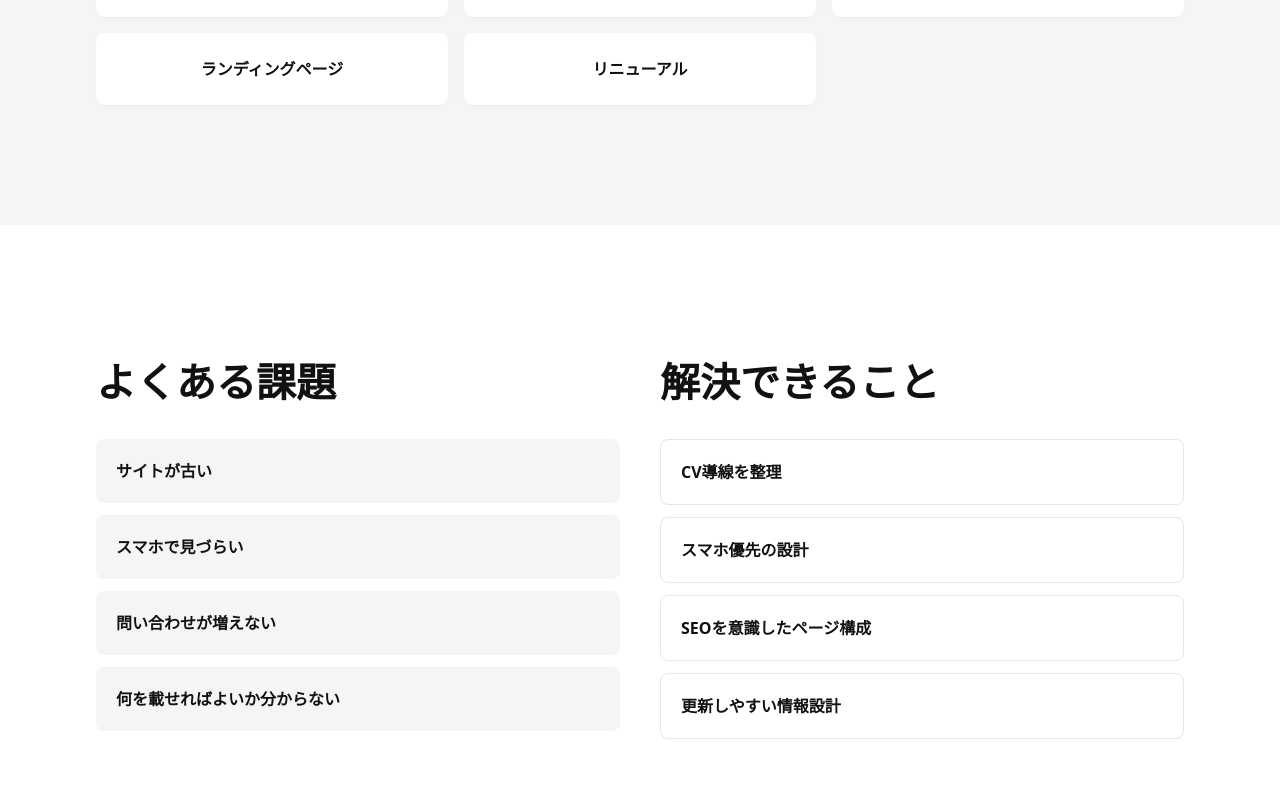
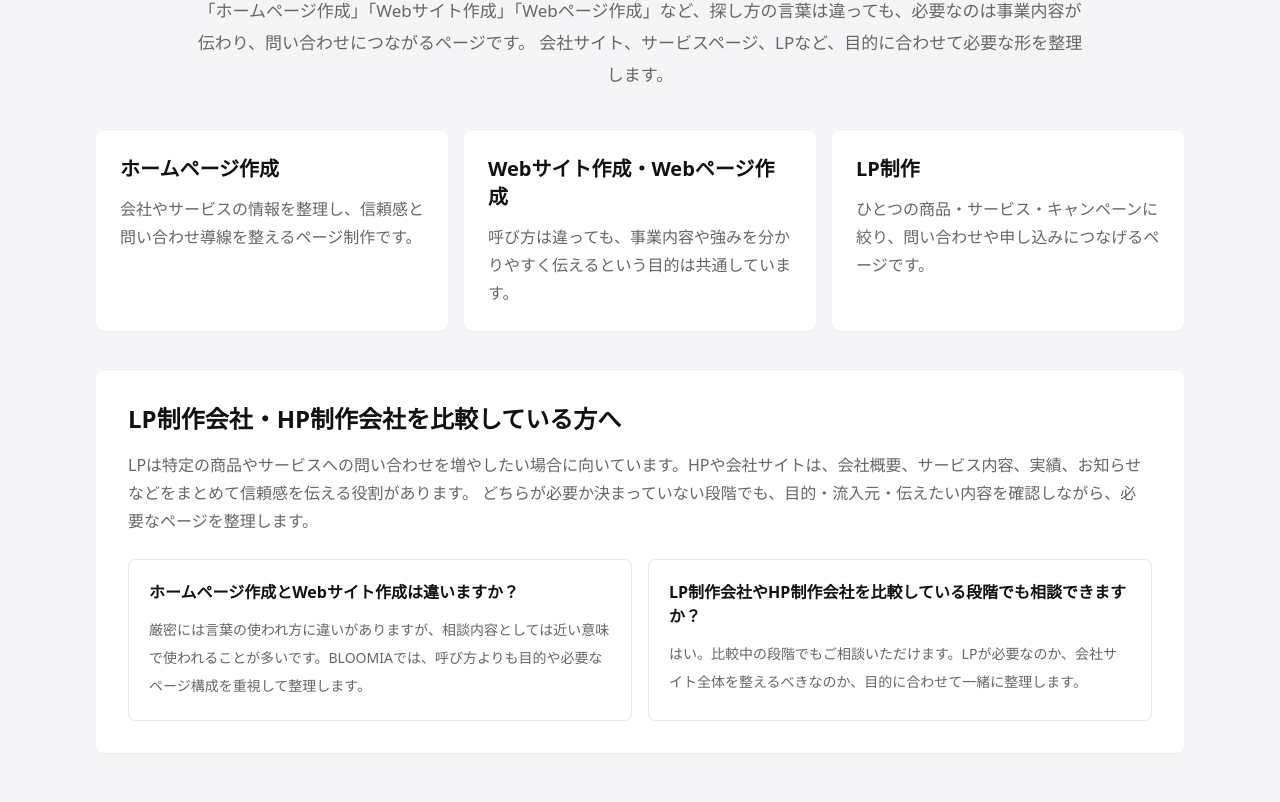
Before and after one commit to iwamitsuco/officialSite, a Next.js app: page /services/website in a window 1280 px wide. Shown: the part 2038-2840 px from the top of the page. Built offline with nearby package versions, Linux system fonts and the light colour scheme.

Commit message:
Add website SEO intent section

```diff
--- a/app/services/website/page.tsx
+++ b/app/services/website/page.tsx
@@ -5,8 +5,9 @@ import { createMetadata } from "@/lib/seo";
 const service = getServiceBySlug("website");
 
 export const metadata = createMetadata({
-  title: "ホームページ制作",
-  description: "公式サイト、ブログ、ECサイト、LPまで、問い合わせにつながる構成で制作します。",
+  title: "ホームページ作成・Webサイト作成",
+  description:
+    "ホームページ作成、Webサイト作成、Webページ作成、LP制作まで、目的に合わせて問い合わせにつながる構成で制作します。",
   path: "/services/website"
 });
 
--- a/components/sections/ServiceDetailPage.tsx
+++ b/components/sections/ServiceDetailPage.tsx
@@ -36,6 +36,7 @@ export function ServiceDetailPage({ service }: ServiceDetailPageProps) {
       </section>
       {service.slug === "web-advertising" ? <WebAdTypesSection /> : null}
       {service.slug === "website" ? <LandingPageStrategySection /> : null}
+      {service.slug === "website" ? <WebsiteSearchIntentSection /> : null}
       <section className="section-space bg-apple-gray">
         <div className="container-site">
           <SectionTitle title="対応内容" align="center" />
@@ -95,6 +96,78 @@ export function ServiceDetailPage({ service }: ServiceDetailPageProps) {
       </section>
       <CTASection />
     </>
+  );
+}
+
+function WebsiteSearchIntentSection() {
+  const comparisonItems = [
+    {
+      title: "ホームページ作成",
+      description: "会社やサービスの情報を整理し、信頼感と問い合わせ導線を整えるページ制作です。"
+    },
+    {
+      title: "Webサイト作成・Webページ作成",
+      description: "呼び方は違っても、事業内容や強みを分かりやすく伝えるという目的は共通しています。"
+    },
+    {
+      title: "LP制作",
+      description: "ひとつの商品・サービス・キャンペーンに絞り、問い合わせや申し込みにつなげるページです。"
+    }
+  ];
+
+  const faqItems = [
+    {
+      question: "ホームページ作成とWebサイト作成は違いますか？",
+      answer:
+        "厳密には言葉の使われ方に違いがありますが、相談内容としては近い意味で使われることが多いです。BLOOMIAでは、呼び方よりも目的や必要なページ構成を重視して整理します。"
+    },
+    {
+      question: "LP制作会社やHP制作会社を比較している段階でも相談できますか？",
+      answer:
+        "はい。比較中の段階でもご相談いただけます。LPが必要なのか、会社サイト全体を整えるべきなのか、目的に合わせて一緒に整理します。"
+    }
+  ];
+
+  return (
+    <section className="section-space bg-apple-gray">
+      <div className="container-site">
+        <div className="mx-auto max-w-4xl text-center">
+          <p className="eyebrow">Website Planning</p>
+          <h2 className="mt-4 text-3xl font-semibold leading-tight md:text-5xl">
+            ホームページ作成を中心に、目的に合うページ構成を整理します。
+          </h2>
+          <p className="lead mt-5">
+            「ホームページ作成」「Webサイト作成」「Webページ作成」など、探し方の言葉は違っても、必要なのは事業内容が伝わり、問い合わせにつながるページです。
+            会社サイト、サービスページ、LPなど、目的に合わせて必要な形を整理します。
+          </p>
+        </div>
+
+        <div className="mt-10 grid gap-4 md:grid-cols-3">
+          {comparisonItems.map((item) => (
+            <article className="rounded-lg bg-white p-6 shadow-sm" key={item.title}>
+              <h3 className="text-xl font-semibold text-apple-text">{item.title}</h3>
+              <p className="mt-3 leading-7 text-apple-sub">{item.description}</p>
+            </article>
+          ))}
+        </div>
+
+        <div className="mt-10 rounded-lg bg-white p-6 shadow-sm md:p-8">
+          <h3 className="text-2xl font-semibold text-apple-text">LP制作会社・HP制作会社を比較している方へ</h3>
+          <p className="mt-4 leading-7 text-apple-sub">
+            LPは特定の商品やサービスへの問い合わせを増やしたい場合に向いています。HPや会社サイトは、会社概要、サービス内容、実績、お知らせなどをまとめて信頼感を伝える役割があります。
+            どちらが必要か決まっていない段階でも、目的・流入元・伝えたい内容を確認しながら、必要なページを整理します。
+          </p>
+          <div className="mt-6 grid gap-4 md:grid-cols-2">
+            {faqItems.map((item) => (
+              <div className="rounded-lg border border-apple-border p-5" key={item.question}>
+                <h4 className="font-semibold text-apple-text">{item.question}</h4>
+                <p className="mt-3 text-sm leading-7 text-apple-sub">{item.answer}</p>
+              </div>
+            ))}
+          </div>
+        </div>
+      </div>
+    </section>
   );
 }
 
```
